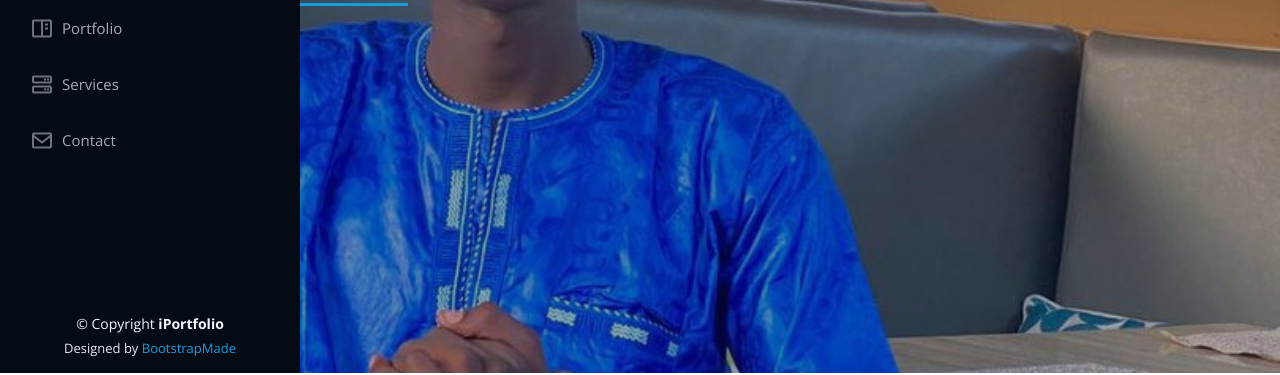
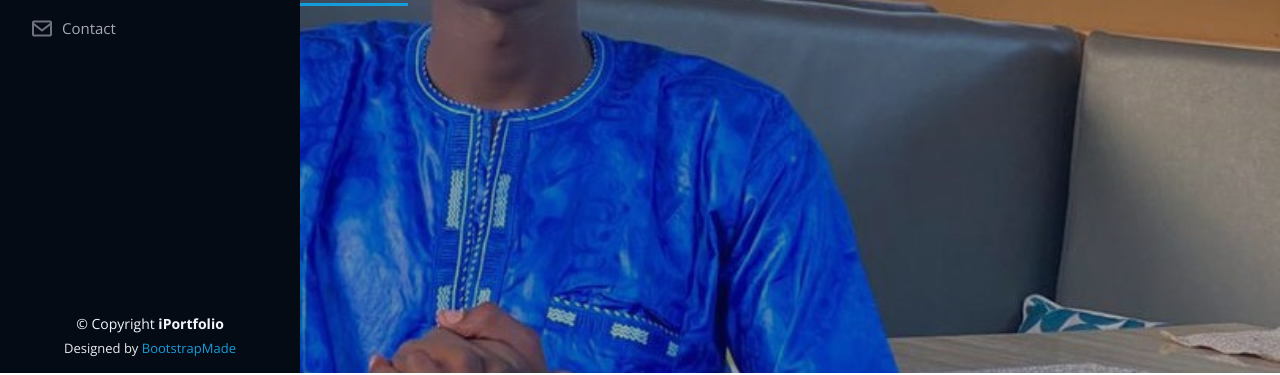
Before and after one commit to SidiOuattara/portfolio, a plain HTML site: page index.html in a window 1280 px wide. Shown: the part 427-802 px from the top of the page. Drawn offline with nearby package versions, Linux system fonts and the light colour scheme.

Commit message:
mise a jour du site

```diff
--- a/index.html
+++ b/index.html
@@ -61,8 +61,7 @@
           <li class="active"><a href="index.html"><i class="bx bx-home"></i> <span>Home</span></a></li>
           <li><a href="#about"><i class="bx bx-user"></i> <span>About</span></a></li>
           <li><a href="#resume"><i class="bx bx-file-blank"></i> <span>Resume</span></a></li>
-          <li><a href="#portfolio"><i class="bx bx-book-content"></i> Portfolio</a></li>
-          <li><a href="#services"><i class="bx bx-server"></i> Services</a></li>
+
           <li><a href="#contact"><i class="bx bx-envelope"></i> Contact</a></li>
 
         </ul>
```
